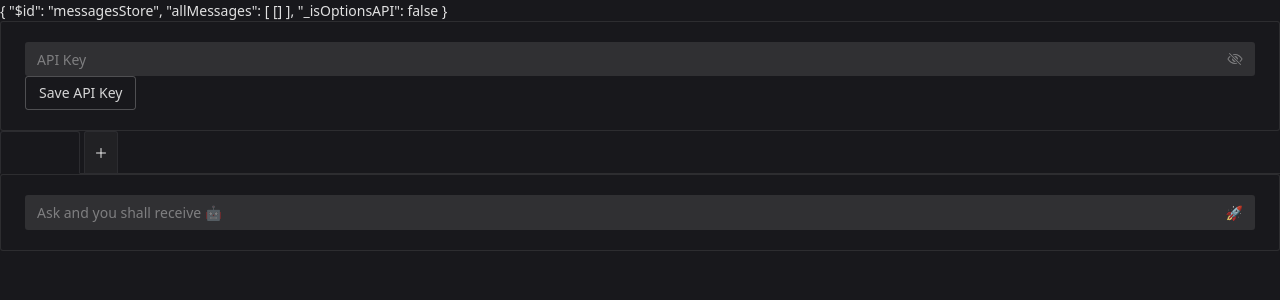
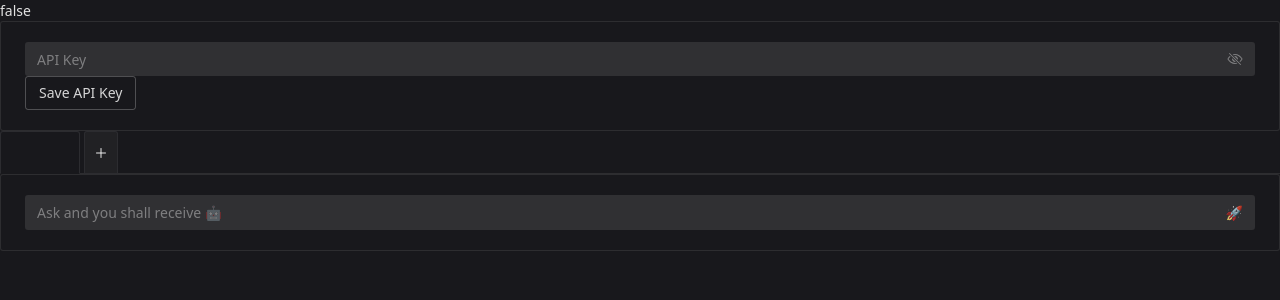
Before and after one commit to petersopko/gptcodepal, a Vue app: page / in a window 1280 px wide. Shown: the top 300 px of the page. Built offline with nearby package versions, Linux system fonts and the light colour scheme; what @highlightjs/vue-plugin, gpt3-tokenizer would draw is missing.

Commit message:
loading and notification

```diff
--- a/src/App.vue
+++ b/src/App.vue
@@ -1,12 +1,14 @@
 <script setup>
 import Interface from './views/Interface.vue';
-import { NConfigProvider, NMessageProvider, darkTheme } from 'naive-ui'
+import { NConfigProvider, NMessageProvider, NNotificationProvider, darkTheme } from 'naive-ui'
 </script>
 
 <template>
   <n-config-provider :theme="darkTheme">
-    <n-message-provider>
-      <Interface />
-    </n-message-provider>
+    <n-notification-provider placement="top">
+      <n-message-provider>
+        <Interface />
+      </n-message-provider>
+    </n-notification-provider>
   </n-config-provider>
 </template>
--- a/src/components/Loader.vue
+++ b/src/components/Loader.vue
@@ -1,16 +1,17 @@
 <template>
-    <div class="loader fixed inset-0 flex items-center justify-center" v-show="loading">
+    <div class="loader fixed inset-0 flex items-center justify-center" v-if="loadingStore">
         <font-awesome-icon icon="cog" class="text-white cog-center" />
     </div>
 </template>
 
 <script setup lang="ts">
-const props = defineProps({
-    loading: {
-        type: Boolean,
-        required: true,
-    },
-});
+import { computed } from "vue";
+import { FontAwesomeIcon } from "@fortawesome/vue-fontawesome";
+import { useStatesStore } from "../store/statesStore";
+
+const statesStore = useStatesStore();
+const loadingStore = computed(() => statesStore.isLoading);
+
 </script>
 
 <style scoped>
--- a/src/composables/useSubmit.js
+++ b/src/composables/useSubmit.js
@@ -3,6 +3,7 @@ import { useStatsStore } from "../store/statsStore";
 import { useSettingsStore } from "../store/settingsStore";
 import { useTabsStore } from "../store/tabsStore";
 import { useMessagesStore } from "../store/messagesStore";
+import { useStatesStore } from "../store/statesStore";
 
 import axios from "axios";
 import {
@@ -15,18 +16,16 @@ export default function useSubmit() {
   const statsStore = useStatsStore();
   const settingsStore = useSettingsStore();
   const tabsStore = useTabsStore();
-  const loading = ref(false);
+  const statesStore = useStatesStore();
   const response = ref("");
   const promptTokens = ref(0);
   const responseTokens = ref(0);
   const messagesStore = useMessagesStore();
 
   async function submitPrompt() {
-    loading.value = true;
+    statesStore.updateLoading(true);
     response.value = "";
-
     if (!tabsStore.activeTab.description) return;
-    loading.value = true;
 
     const formattedCodeInputs = tabsStore.activeTab.codeInputs
       .map((chunk) => `\n${chunk.name}\n\`\`\`${chunk.code}\`\`\``)
@@ -65,6 +64,7 @@ export default function useSubmit() {
   }
 
   function handleResponse(result) {
+    statesStore.updateLoading(false);
     console.log(
       "number of tokens used for completion:",
       result.data.usage.completion_tokens,
@@ -72,7 +72,6 @@ export default function useSubmit() {
       result.data.usage.prompt_tokens
     );
     console.log(result);
-    loading.value = false;
     response.value = result.data.choices[0].message.content.trim();
     messagesStore.addMessage(
       tabsStore.activeTabIndex,
@@ -95,15 +94,9 @@ export default function useSubmit() {
     tabsStore.updateResponse(response.value);
   }
 
-  function handleError(error) {
-    loading.value = false;
-    console.error("Error:", error);
-    response.value = "An error occurred while fetching the response.";
-  }
   return {
     submitPrompt,
     response,
-    loading,
     promptTokens,
     responseTokens,
   };
--- /dev/null
+++ b/src/store/statesStore.js
@@ -0,0 +1,18 @@
+import { defineStore } from "pinia";
+import { ref, computed } from "vue";
+
+export const useStatesStore = defineStore("statesStore", () => {
+  const loading = ref(false);
+
+  const isLoading = computed(() => loading.value);
+
+  const updateLoading = (newLoading) => {
+    console.log("newLoading:", newLoading);
+    loading.value = newLoading;
+  };
+
+  return {
+    isLoading,
+    updateLoading,
+  };
+});
--- a/src/views/Interface.vue
+++ b/src/views/Interface.vue
@@ -1,7 +1,7 @@
 <template>
   <div class="container ">
-    {{ messagesStore }}
-    <Loader :loading="loading" />
+    {{ loadingStore }}
+    <Loader />
     <div>
       <ApiKeyInput />
       <Tabs />
@@ -11,7 +11,7 @@
       </div>
 
       <SubmitCard class="fixed bottom-0 left-0 w-full" :responseTokens="responseTokens" :promptTokens="promptTokens"
-        @submit="submitPrompt" />
+        @submit="submit" />
     </div>
   </div>
 </template>
@@ -29,12 +29,37 @@ import SubmitCard from "../components/SubmitCard.vue";
 import { useTabsStore } from "../store/tabsStore.js";
 import { useSettingsStore } from "../store/settingsStore.js";
 import { useMessagesStore } from "../store/messagesStore.js";
+import { useNotification, NNotificationProvider } from "naive-ui";
+import { useStatesStore } from "../store/statesStore";
+
+
+const notification = useNotification();
+
+function showErrorNotification(error) {
+  notification.error({
+    title: "Error",
+    content: error.message || "An error occurred while fetching the response.",
+  });
+}
+
+const statesStore = useStatesStore();
+const loadingStore = computed(() => statesStore.isLoading);
 
 const settingsStore = useSettingsStore();
 const tabsStore = useTabsStore();
 const messagesStore = useMessagesStore()
+const { submitPrompt, loading, error, promptTokens, responseTokens } = useSubmit();
 
-const { submitPrompt, loading, promptTokens, responseTokens } = useSubmit();
+
+async function submit() {
+  try {
+    await submitPrompt();
+  } catch (error) {
+    statesStore.updateLoading(false);
+    showErrorNotification(error);
+  }
+}
+
 
 const activeTabIndex = computed(() => {
   return tabsStore.activeTabIndex;
```
